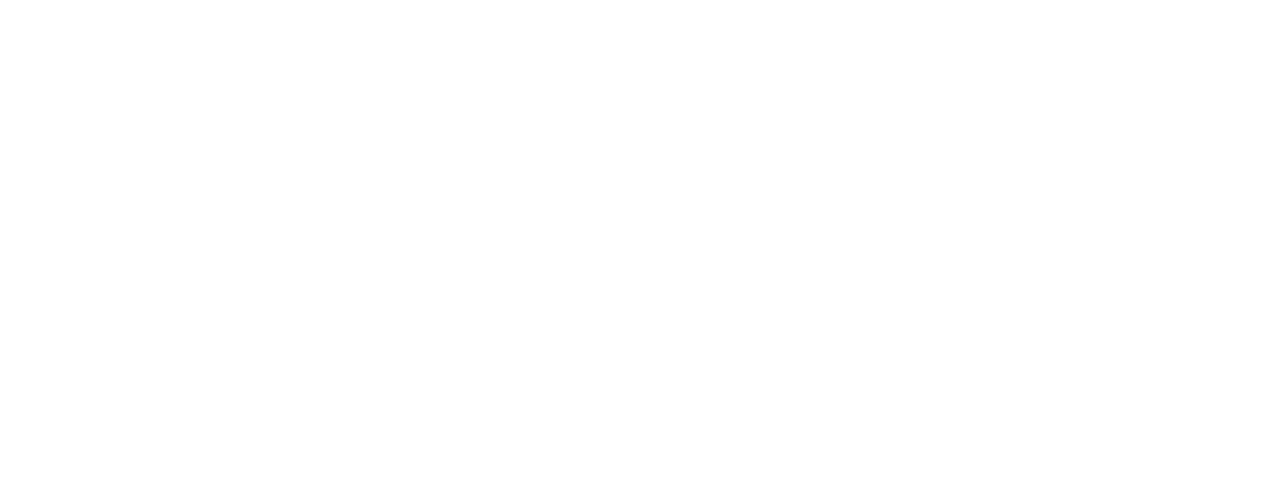
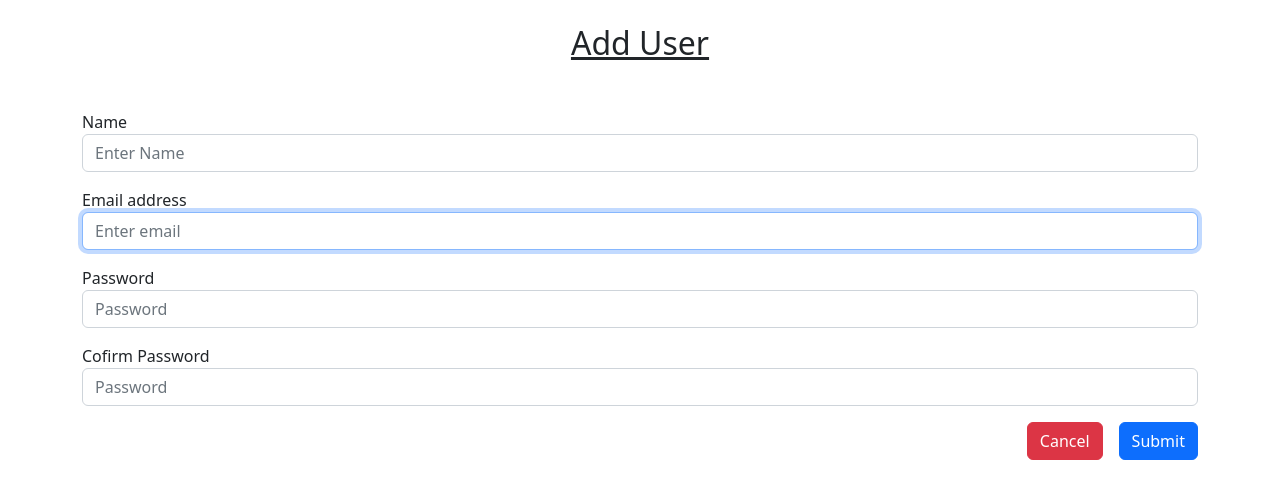
Before and after one commit to ASHFAK-V-A/JWT--Authorizatio-React-Web-App, a React (Create React App) app in the folder client/: page /admin/adduser in a window 1280 px wide. Before the commit this address had no page. Shown: the top 498 px of the page. Built offline with nearby package versions, Linux system fonts and the light colour scheme.

Commit message:
final commit

```diff
--- a/client/src/componets/AllComponets/AdminComponents.js
+++ b/client/src/componets/AllComponets/AdminComponents.js
@@ -3,15 +3,17 @@ import Login from '../admin/login/login'
 import { BrowserRouter,Routes, Route} from 'react-router-dom'
 import Landingpage from '../admin/UserMangment/UserManagment'
 import Edituser from '../admin/editUser/Edituser'
-
+import AddUsre from '../admin/addUser/AddUsre'
 function AdminComponents() {
   return (
+
 
     <BrowserRouter>
 <Routes>
 <Route exact  path="/admin"  element={<Login/>}></Route>
 <Route   path="/admin/home"  element={<Landingpage/>}></Route>
 <Route path='/admin/edituser' element={<Edituser />}></Route>
+<Route path='/admin/adduser' element={<AddUsre />}></Route>
     </Routes>
     </BrowserRouter>
 
--- a/client/src/componets/admin/UserMangment/UserManagment.js
+++ b/client/src/componets/admin/UserMangment/UserManagment.js
@@ -151,7 +151,7 @@ showEditUserPage:false
   <button className='btn btn-primary'>Search</button>
   </div>
 
-<button className='btn btn-info float-end mt-5'>Add User</button>
+<button onClick={()=>navigate('/admin/adduser')} className='btn btn-info float-end mt-5'>Add User</button>
 
 {showEditUser.showEditUserPage===false ?
 <table className="table "style={{marginTop:110}}>
--- /dev/null
+++ b/client/src/componets/admin/addUser/AddUsre.js
@@ -0,0 +1,108 @@
+import React ,{useState}from 'react'
+import 'bootstrap/dist/css/bootstrap.min.css'
+import { useNavigate } from 'react-router';
+import axios from '../../../axios/axios'
+
+
+function AddUsre() {
+
+
+    const navigate = useNavigate()
+    const [errors,setErrors] = useState({});
+
+const [addNewUserForm,setAddNewUserForm]=useState({
+    name:"",
+    email:"",
+    password:"",
+    password_confirm:""
+})
+
+
+const onChangeHandler =(e)=>{
+    const {name,value}=e.target
+    setAddNewUserForm({...addNewUserForm,[name]:value})
+}
+
+console.log(addNewUserForm);
+
+  const handleSubmit = async(event)=>{
+    event.preventDefault();
+
+   await axios.post('/signup',{
+        name:addNewUserForm.name,
+        email: addNewUserForm.email,
+        password: addNewUserForm.password,
+        password_confirm: addNewUserForm.password_confirm
+
+    }).then((response)=>{
+      console.log(response.data);
+        navigate('/admin/home')
+    }).catch((error)=>{
+      console.log(error.response.data);
+      setErrors(error.response.data);
+
+    })
+
+}
+
+
+  return (
+    <div >
+
+      <form onSubmit={handleSubmit}>
+        <h2 className='text-center mt-4 text-decoration-underline ' >Add User</h2>
+        <div className="container mt-5">
+        <div className="form-group mb-3 ">
+    <label for="exampleInputEmail1">Name</label>
+    <input type="text" className="form-control"
+        placeholder="Enter Name"
+         autoFocus="true"
+         name='name'
+         onChange={onChangeHandler}
+         value={addNewUserForm.name}/>
+ {errors && <p style={{color:"red"}}>{errors.name}</p>}
+  </div>
+  <div className="form-group mb-3 ">
+    <label for="exampleInputEmail1">Email address</label>
+    <input type="email" className="form-control"
+        placeholder="Enter email"
+         autoFocus="true"
+         name='email'
+         onChange={onChangeHandler}
+         value={addNewUserForm.email}/>
+ {errors && <p style={{color:"red"}}>{errors.email}</p>}
+  </div>
+  <div className="form-group mb-3">
+    <label for="exampleInputPassword1">Password</label>
+    <input type="password" className="form-control"
+     placeholder="Password"
+     name='password'
+     onChange={onChangeHandler}
+         value={addNewUserForm.password}/>
+          {errors && <p style={{color:"red"}}>{errors.password}</p>}
+  </div>
+
+  <div className="form-group mb-3">
+
+    <label for="exampleInputPassword1">Cofirm Password</label>
+    <input type="password"
+    className="form-control"
+    id="exampleInputPassword1"
+    name='password_confirm'
+    placeholder="Password"
+    value={addNewUserForm.password_confirm}
+    onChange={onChangeHandler}
+    />
+ {errors && <p style={{color:"red"}}>{errors.password_confirm}</p>}
+  </div>
+  <button type="submit" className="btn btn-primary float-end ">Submit</button>
+
+
+  </div>
+</form>
+  <button onClick={()=>navigate('/admin/home')} type="submit" className="btn btn-danger float-end me-3">Cancel</button>
+    </div>
+  )
+}
+
+export default AddUsre
```
Also changed, not shown: 1 other file (tests, documents, lock files or other folders).
